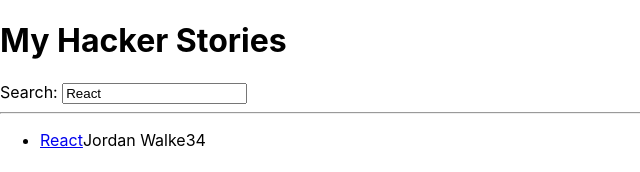
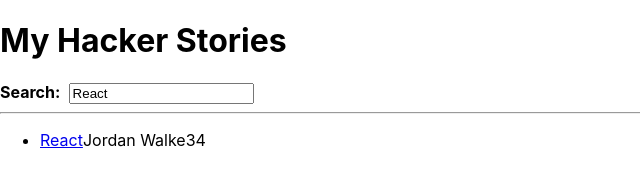
Before and after one commit to DoinaFitchevici/hacker-stories, a React (Create React App) app: page / in a window 1280 px wide. Shown: the top 172 px of the page, without its empty margins (0-640 px from the left). Built offline with nearby package versions, Linux system fonts and the light colour scheme.

Commit message:
Component composition

```diff
--- a/src/App.js
+++ b/src/App.js
@@ -19,10 +19,17 @@
   </li>
 );
 
-const Search = ({ search, onSearch }) => (
+const InputWithLabel = ({
+  id,
+  value,
+  type = "text",
+  onInputChange,
+  children,
+}) => (
   <>
-    <label htmlFor="search">Search: </label>
-    <input id="search" type="text" value={search} onChange={onSearch} />
+    <label htmlFor={id}>{children}</label>
+    &nbsp;
+    <input id={id} type={type} value={value} onChange={onInputChange} />
   </>
 );
 
@@ -71,11 +78,15 @@
   return (
     <div>
       <h1>My Hacker Stories</h1>
-
-      <Search search={searchTerm} onSearch={handleSearch} />
+      <InputWithLabel
+        id="search"
+        value={searchTerm}
+        onInputChange={handleSearch}
+      >
+        <strong>Search: </strong>
+      </InputWithLabel>
 
       <hr />
-
       <List list={searchedStories} />
     </div>
   );
```
